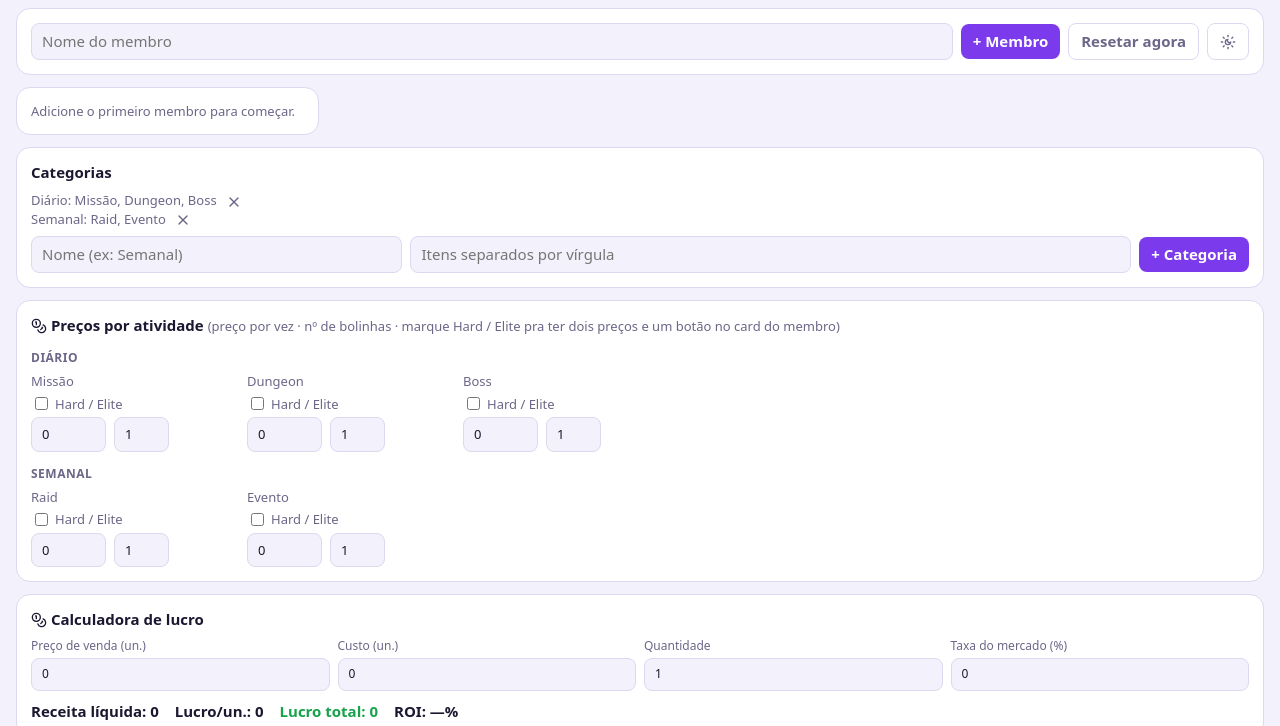
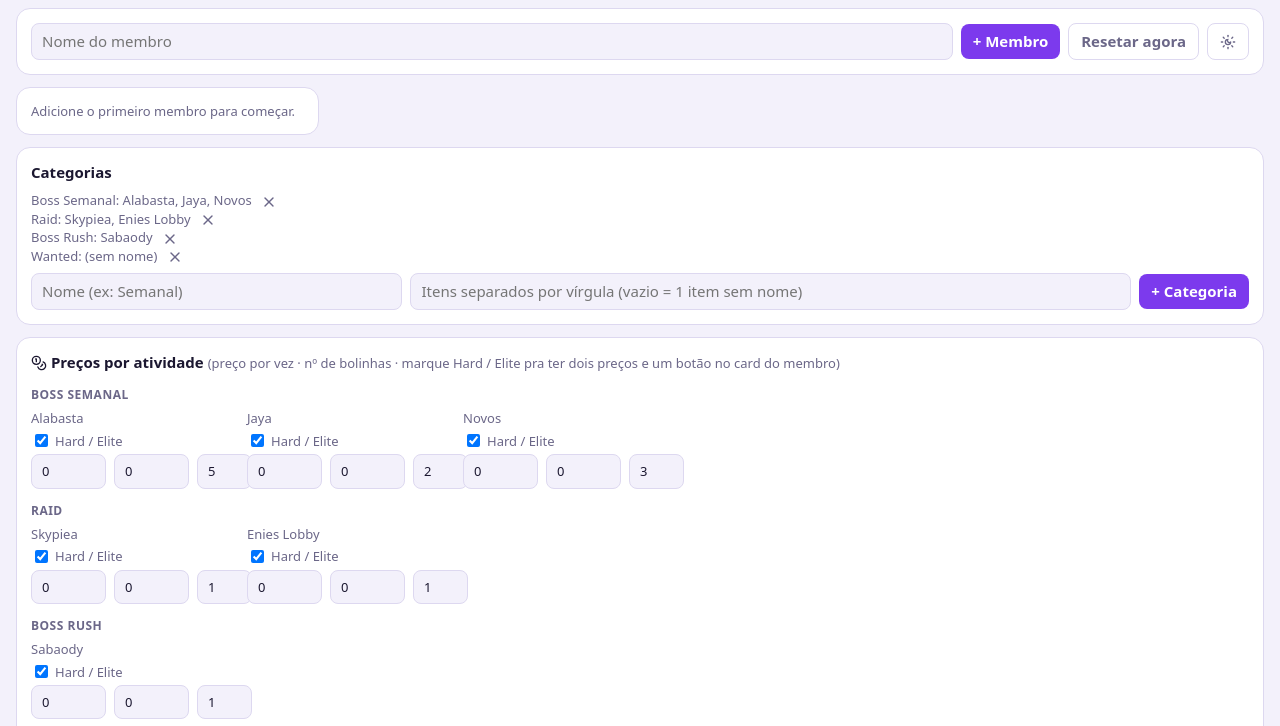
Before and after one commit to GhoulBlack/Gla-Tracker, a plain HTML site: page index.html in a window 1280 px wide. Shown: the part 73-799 px from the top of the page. Drawn offline with Linux system fonts and the light colour scheme.

Commit message:
Update index.html

```diff
--- a/index.html
+++ b/index.html
@@ -68,7 +68,7 @@ button.g{background:transparent;color:var(--mut);border:1px solid var(--line)}
   <div id="cats" class="mut" style="margin:8px 0"></div>
   <div class="row">
     <input id="cn" placeholder="Nome (ex: Semanal)" style="flex:1;min-width:120px">
-    <input id="ci" placeholder="Itens separados por vírgula" style="flex:2;min-width:160px">
+    <input id="ci" placeholder="Itens separados por vírgula (vazio = 1 item sem nome)" style="flex:2;min-width:160px">
     <button id="ac">+ Categoria</button>
   </div>
 </div>
@@ -93,9 +93,11 @@ button.g{background:transparent;color:var(--mut);border:1px solid var(--line)}
 <script>
 var KEY="gla-v2",RANKS=["Novato","Aprendiz","Guerreiro","Veterano","Elite","Mestre","Lenda"];
 function load(){try{var s=localStorage.getItem(KEY);if(s)return JSON.parse(s)}catch(e){}return null}
-var S=load()||{members:[],cats:[{id:1,name:"Diário",items:["Missão","Dungeon","Boss"]},{id:2,name:"Semanal",items:["Raid","Evento"]}],checks:{},xp:{},wins:{},week:""};
+function seed(){return{cats:[{id:1,name:"Boss Semanal",items:["Alabasta","Jaya","Novos"]},{id:2,name:"Raid",items:["Skypiea","Enies Lobby"]},{id:3,name:"Boss Rush",items:["Sabaody"]},{id:4,name:"Wanted",items:[""]}],runs:{"1|0":5,"1|1":2,"1|2":3,"4|0":15},dual:{"1|0":true,"1|1":true,"1|2":true,"2|0":true,"2|1":true,"3|0":true}}}
+var S=load()||Object.assign({members:[],checks:{},xp:{},wins:{},week:""},seed());
 function save(){try{localStorage.setItem(KEY,JSON.stringify(S))}catch(e){}}
 S.prices=S.prices||{};S.runs=S.runs||{};S.dual=S.dual||{};S.pe=S.pe||{};S.modes=S.modes||{};
+if(S.cats.length==2&&S.cats[0].name=="Diário"&&S.cats[0].items.join()=="Missão,Dungeon,Boss"&&S.cats[1].items.join()=="Raid,Evento"){var sd=seed();S.cats=sd.cats;S.runs=sd.runs;S.dual=sd.dual;S.checks={};S.prices={};S.pe={};S.modes={};save()}
 Object.keys(S.checks).forEach(function(k){if(k.split("|").length==3){S.checks[k+"|0"]=1;delete S.checks[k]}});
 var ICONS={"x":'<path d="M18 6 6 18"/><path d="m6 6 12 12"/>',"swords":'<polyline points="14.5 17.5 3 6 3 3 6 3 17.5 14.5"/><line x1="13" x2="19" y1="19" y2="13"/><line x1="16" x2="20" y1="16" y2="20"/><line x1="19" x2="21" y1="21" y2="19"/><polyline points="14.5 6.5 18 3 21 3 21 6 17.5 9.5"/><line x1="5" x2="9" y1="14" y2="18"/><line x1="7" x2="4" y1="17" y2="20"/><line x1="3" x2="5" y1="19" y2="21"/>',"coins":'<circle cx="8" cy="8" r="6"/><path d="M18.09 10.37A6 6 0 1 1 10.34 18"/><path d="M7 6h1v4"/><path d="m16.71 13.88.7.71-2.82 2.82"/>',"star":'<polygon points="12 2 15.09 8.26 22 9.27 17 14.14 18.18 21.02 12 17.77 5.82 21.02 7 14.14 2 9.27 8.91 8.26 12 2"/>',"trophy":'<path d="M6 9H4.5a2.5 2.5 0 0 1 0-5H6"/><path d="M18 9h1.5a2.5 2.5 0 0 0 0-5H18"/><path d="M4 22h16"/><path d="M10 14.66V17c0 .55-.47.98-.97 1.21C7.85 18.75 7 20.24 7 22"/><path d="M14 14.66V17c0 .55.47.98.97 1.21C16.15 18.75 17 20.24 17 22"/><path d="M18 2H6v7a6 6 0 0 0 12 0V2Z"/>',"arrow-up":'<path d="m5 12 7-7 7 7"/><path d="M12 19V5"/>',"sun-moon":'<path d="M12 8a2.83 2.83 0 0 0 4 4 4 4 0 1 1-4-4"/><path d="M12 2v2"/><path d="M12 20v2"/><path d="m4.9 4.9 1.4 1.4"/><path d="m17.7 17.7 1.4 1.4"/><path d="M2 12h2"/><path d="M20 12h2"/><path d="m6.3 17.7-1.4 1.4"/><path d="m19.1 4.9-1.4 1.4"/>'};
 function ic(n,s){s=s||16;return '<svg class="ic" width="'+s+'" height="'+s+'" viewBox="0 0 24 24" fill="none" stroke="currentColor" stroke-width="2" stroke-linecap="round" stroke-linejoin="round" aria-hidden="true">'+ICONS[n]+'</svg>'}
@@ -112,7 +114,7 @@ function price(m,k){return(S.dual[k]&&S.modes[m+"|"+k]=="e")?(S.pe[k]||0):(S.pri
 function fm(n){return n.toLocaleString("pt-BR",{maximumFractionDigits:2})}
 function earn(m){var n=0;S.cats.forEach(function(c){c.items.forEach(function(_,i){for(var r=0;r<runs(c.id,i);r++)if(S.checks[m+"|"+c.id+"|"+i+"|"+r])n+=price(m,c.id+"|"+i)})});return n}
 function maxPrice(m){var n=0;S.cats.forEach(function(c){c.items.forEach(function(_,i){n+=price(m,c.id+"|"+i)*runs(c.id,i)})});return n}
-function renderPrices(){$("prices").innerHTML=S.cats.map(function(c){return '<div class="cat"><b>'+esc(c.name)+'</b><div class="chips">'+c.items.map(function(it,i){var k=c.id+'|'+i,du=S.dual[k];return '<div class="mut" style="display:grid;gap:4px;width:210px">'+esc(it)+'<label class="row" style="gap:4px;flex-wrap:nowrap"><input type="checkbox" data-d="'+k+'"'+(du?' checked':'')+'> Hard / Elite</label><span class="row" style="flex-wrap:nowrap"><input type="number" min="0" step="any" data-p="'+k+'" value="'+(S.prices[k]||0)+'" style="width:75px" title="'+(du?'Preço Hard':'Preço por vez')+'" placeholder="'+(du?'Hard':'Preço')+'">'+(du?'<input type="number" min="0" step="any" data-pe="'+k+'" value="'+(S.pe[k]||0)+'" style="width:75px" title="Preço Elite" placeholder="Elite">':'')+'<input type="number" min="1" max="20" data-r="'+k+'" value="'+runs(c.id,i)+'" style="width:55px" title="Quantas vezes (bolinhas)"></span></div>'}).join("")+'</div></div>'}).join("")}
+function renderPrices(){$("prices").innerHTML=S.cats.map(function(c){return '<div class="cat"><b>'+esc(c.name)+'</b><div class="chips">'+c.items.map(function(it,i){var k=c.id+'|'+i,du=S.dual[k];return '<div class="mut" style="display:grid;gap:4px;width:210px">'+(esc(it)||"(sem nome)")+'<label class="row" style="gap:4px;flex-wrap:nowrap"><input type="checkbox" data-d="'+k+'"'+(du?' checked':'')+'> Hard / Elite</label><span class="row" style="flex-wrap:nowrap"><input type="number" min="0" step="any" data-p="'+k+'" value="'+(S.prices[k]||0)+'" style="width:75px" title="'+(du?'Preço Hard':'Preço por vez')+'" placeholder="'+(du?'Hard':'Preço')+'">'+(du?'<input type="number" min="0" step="any" data-pe="'+k+'" value="'+(S.pe[k]||0)+'" style="width:75px" title="Preço Elite" placeholder="Elite">':'')+'<input type="number" min="1" max="20" data-r="'+k+'" value="'+runs(c.id,i)+'" style="width:55px" title="Quantas vezes (bolinhas)"></span></div>'}).join("")+'</div></div>'}).join("")}
 function pop(t){var e=document.createElement("div");e.className="pop";e.innerHTML=t;document.body.appendChild(e);setTimeout(function(){e.remove()},1100)}
 function render(){
   var T=total(),sum=0,tot=0;
@@ -127,7 +129,7 @@ function render(){
   var g=S.members.length&&T?Math.round(sum/(T*S.members.length)*100):0;
   $("gp").textContent=g+"%";$("gb").style.width=g+"%";$("gt").textContent=fm(tot);
   if(!document.activeElement||!(document.activeElement.dataset.p||document.activeElement.dataset.r||document.activeElement.dataset.pe))renderPrices();
-  $("cats").innerHTML=S.cats.map(function(c){return esc(c.name)+': '+esc(c.items.join(", "))+' <button class="x" data-dc="'+c.id+'">'+ic("x")+'</button>'}).join("<br>")
+  $("cats").innerHTML=S.cats.map(function(c){return esc(c.name)+': '+esc(c.items.map(function(x){return x||"(sem nome)"}).join(", "))+' <button class="x" data-dc="'+c.id+'">'+ic("x")+'</button>'}).join("<br>")
 }
 function tick(){
   if(S.week!==weekKey()){reset();render()}
@@ -148,7 +150,7 @@ document.addEventListener("input",function(e){var t=e.target;if(t.dataset&&t.dat
   if(t.dataset&&t.dataset.d){S.dual[t.dataset.d]=t.checked;save();render();renderPrices()}if(t.dataset&&t.dataset.p){S.prices[t.dataset.p]=+t.value||0;save();render()}
   if(t.dataset&&t.dataset.r){S.runs[t.dataset.r]=Math.min(20,Math.max(1,Math.floor(+t.value)||1));save();render()}});
 $("am").onclick=function(){var v=$("nm").value.trim();if(!v)return;S.members.push({id:Date.now(),name:v});$("nm").value="";save();render()};
-$("ac").onclick=function(){var n=$("cn").value.trim(),it=$("ci").value.split(",").map(function(s){return s.trim()}).filter(Boolean);if(!n||!it.length)return alert("Informe nome e pelo menos um item.");S.cats.push({id:Date.now(),name:n,items:it});$("cn").value=$("ci").value="";save();render()};
+$("ac").onclick=function(){var n=$("cn").value.trim(),it=$("ci").value.split(",").map(function(s){return s.trim()});if(!n)return alert("Informe o nome da categoria.");S.cats.push({id:Date.now(),name:n,items:it});$("cn").value=$("ci").value="";save();render()};
 $("nm").onkeydown=function(e){if(e.key=="Enter")$("am").click()};
 $("ci").onkeydown=function(e){if(e.key=="Enter")$("ac").click()};
 $("cn").onkeydown=function(e){if(e.key=="Enter"){if($("ci").value.trim())$("ac").click();else $("ci").focus()}};
```
